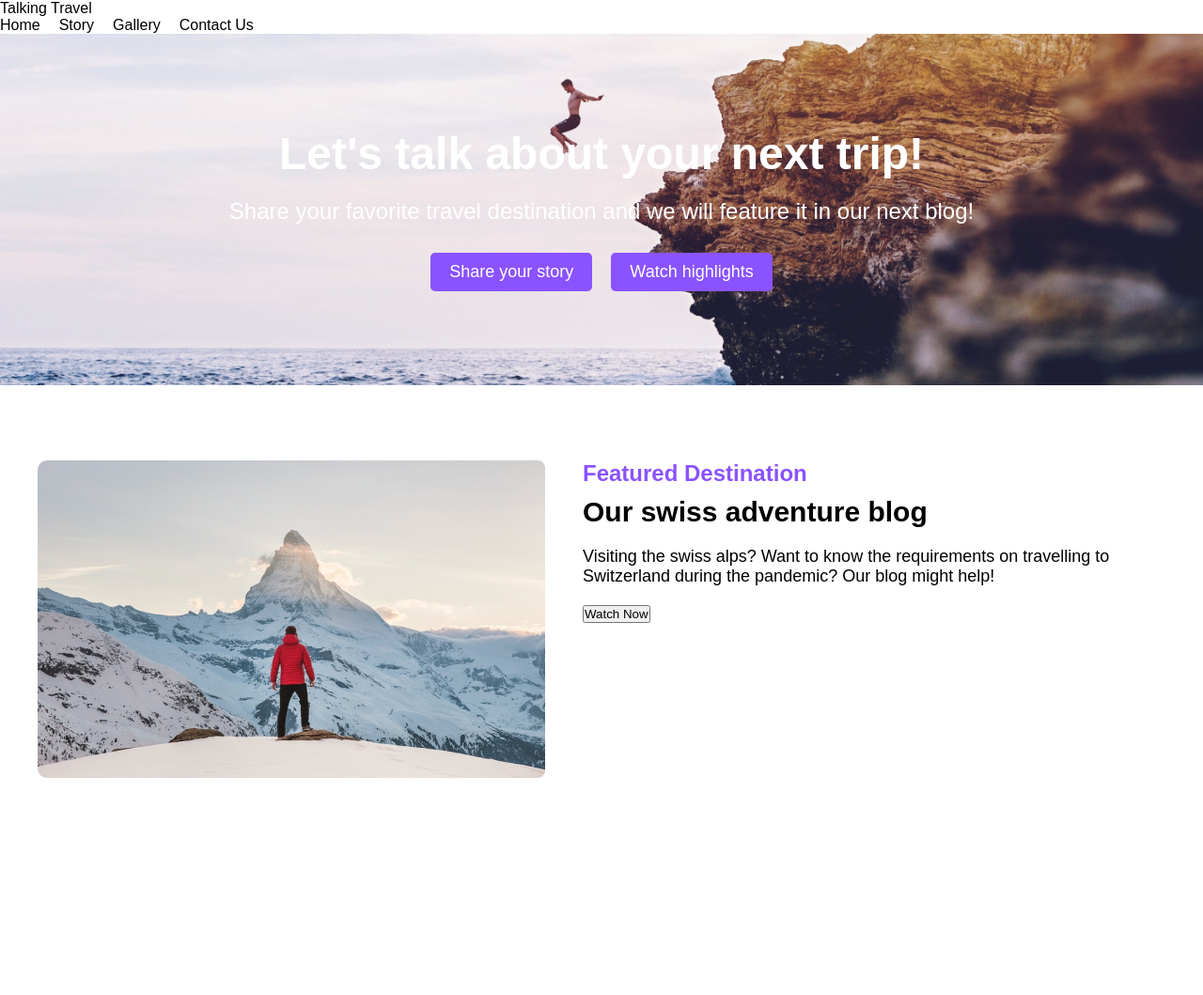
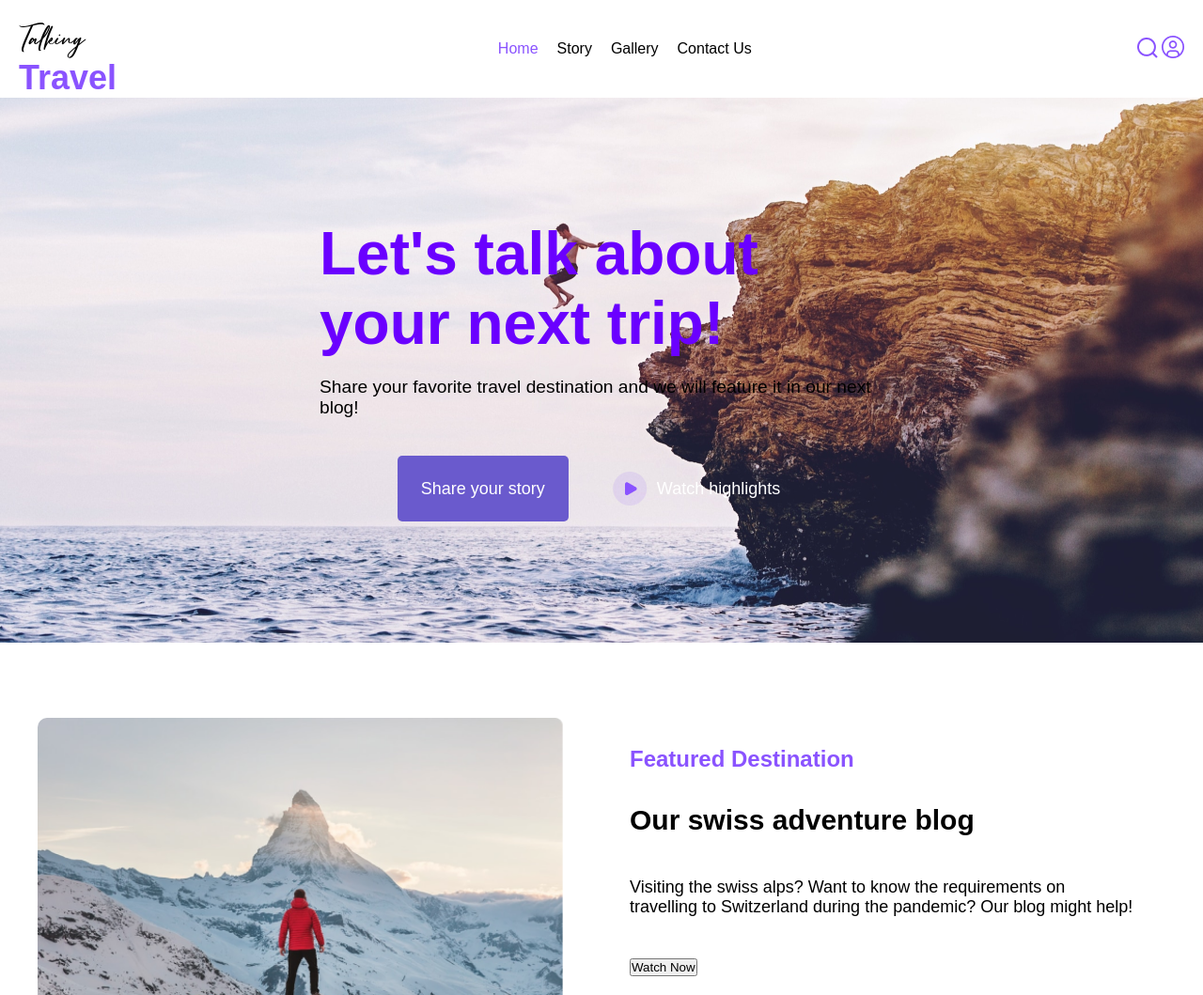
Before and after one commit to We1r/Verstka, a plain HTML site: page index.html in a window 1280 px wide. Shown: the top 1059 px of the page at 94% size. Before the commit the page ends 908 px from the top, so only its background shows below. Drawn offline with Linux system fonts and the light colour scheme.

Commit message:
change index.html, style.css; add BetterLand.otf, Dubai card image.png, Header Search Icon.png, Iceland card image.png, Italy card image.png, Patagonia Card Image.png, Play Icon.png;

```diff
--- a/index.html
+++ b/index.html
@@ -8,23 +8,32 @@
 </head>
 <body>
     <header class="header">
-        <nav class="header">
-            <div class="logo">Talking Travel</div>
+        <nav class="navbar">
+            <div class="logo">
+                <span class="logo-text-thin">Talking</span>
+                <span class="logo-text-bold">Travel</span>
+            </div>
             <ul class="nav-links">
-                <li><a href="#">Home</a></li>
+                <li><a href="#" class="active">Home</a></li>
                 <li><a href="#">Story</a></li>
                 <li><a href="#">Gallery</a></li>
                 <li><a href="#">Contact Us</a></li>
             </ul>
+            <div class="icons">
+                <a href="#"><img src="Header Search Icon.png" alt="Search" class="icon"></a>
+                <a href="#"><img src="Header Profile.png" alt="Profile" class="icon"></a>
+            </div>
         </nav>
-        <div class="hero-section">
+        <header class="hero-section">
+            <div class="hero-content">
             <h1>Let's talk about your next trip!</h1>
             <p>Share your favorite travel destination and we will feature it in our next blog!</p>
-            <div class="cta-buttons">
-                <button>Share your story</button>
-                <button>Watch highlights</button>
+                <div class="cta-buttons">
+                    <button class="primary-btn">Share your story</button>
+                    <button class="secondary-btn"><img src="Play Icon.png" alt="Play Icon" class="play-icon">Watch highlights</button>
+                </div>
             </div>
-        </div>
+        </header>
     </header>
 
     <main>
@@ -40,6 +49,28 @@
                     <Button>Watch Now</Button>
             </div>
         </section>
+
+        <section class="discover-section">
+            <h2>Discover the world with us</h2>
+            <div class="destinations">
+                <div class="destinations">
+                    <img src="Iceland card image.png" alt="Iceland">
+                    <p>Iceland</p>
+                </div>
+                <div class="destinations">
+                    <img src="Italy card image.png" alt="Italy">
+                    <p>Italy</p>
+                </div>
+                <div class="destinations"></div>
+                    <img src="Dubai card image.png" alt="Dubai">
+                    <p>Dubai</p>
+                </div>
+                <div class="destinations"></div>
+                    <img src="Patagonia Card Image.png" alt="Patagonia">
+                    <p>Patagonia</p>
+                </div>
+            </div>
+        </section>
     </main>
 </body>
 </html>
--- a/style.css
+++ b/style.css
@@ -2,19 +2,68 @@
     margin: 0;
     padding: 0;
     box-sizing: border-box;
-    font-family: 'Arial', sans-serif;
+}
+
+@font-face {
+    font-family: "Better Land";
+    src: url(BetterLand.otf);
+
+    font-style: normal;
+    font-weight: normal;
 }
 
 body {
     background-color: white;
+    font-family: 'Arial', sans-serif;
+    /*line-height: 1.6;*/
 }
 
-/*.navbar {
+.header {
+    position: relative;
+    width: 100%;
+}
+
+.navbar {
     display: flex;
     justify-content: space-between;
-    padding: 20px 40px;
-    background-color: white;
-}*/
+    align-items: center;
+    padding: 20px;
+}
+
+.logo {
+    margin: 1 auto;
+    width: 100px;
+    height: 64px;
+
+    flex: none;
+    order: 0;
+    flex-grow: 0;
+}
+
+.logo-text-thin {
+    font-family: 'Cursive', Better Land;
+    font-size: 28px;
+    width: 62.6px;
+    height: 25.65px;
+    top: 5.41px;
+    left: 0.82px;
+    gap: 0px;
+    opacity: 0px;
+
+}
+
+.logo-text-bold {
+    font-size: 36px;
+    font-weight: bold;
+    color: #8A53FF;
+
+    width: 95.93px;
+    height: 23.12px;
+    top: 35.27px;
+    left: 3.46px;
+    gap: 0px;
+    opacity: 0px;
+}
 
 .nav-links {
     list-style: none;
@@ -25,42 +74,80 @@ body {
 .nav-links li a {
     text-decoration: none;
     color: black;
-    gap: 20px;
+}
+
+.nav-links li a.active {
+    color: #8A53FF;
 }
 
 .hero-section {
+    position: relative;
     background-image: url('hero background image.png');
     background-size: cover;
     background-position: center;
-    text-align: center;
-    padding: 100px 0;
-    color: white;
+    width: auto;
+    height: 580px;
+    display: flex;
+    align-items: center;
+    justify-content: center;
+}
+
+.hero-content {
+    display: flex;
+    width: 600px;
+    height: 580px;
+    flex-direction: column;
+    justify-content: center;
 }
 
 .hero-section h1 {
-    font-size: 48px;
+    font-size: 4rem;
+    font-weight: bold;
     margin-bottom: 20px;
+    color: #6a00ff;
+}
+
+.hero-section h1 span {
+    color: #6a5acd;
 }
 
 .hero-section p {
-    font-size: 24px;
-    margin-bottom: 30px;
+    font-size: 1.2rem;
+    margin-bottom: 40px;
 }
 
 .cta-buttons {
     display: flex;
+    gap: 20px;
     justify-content: center;
-    gap: 20px;
 }
 
-.cta-buttons button {
-    padding: 10px 20px;
+.primary-btn {
+    background-color: #6a5acd;
+    color: white;
+    padding: 15px 25px;
+    border: none;
+    border-radius: 5px;
     font-size: 18px;
-    background-color: #8A53FF;
-    border: none;
+    cursor: pointer;
+    transition: 0.3s ease;
+}
+
+.secondary-btn {
+    background-color: transparent;
     color: white;
+    padding: 15px 25px;
+    border: 2px solid transparent;
+    border-radius: 5px;
+    font-size: 18px;
+    display: flex;
+    align-items: center;
     cursor: pointer;
-    border-radius: 5px;
+    transition: 0.3s ease, border-color 0.3s ease;
+}
+
+.play-icon {
+    margin-right: 10px;
 }
 
 .featured-destination {
@@ -74,6 +161,27 @@ body {
 .featured-destination img {
     width: 50%;
     border-radius: 10px;
+}
+
+.destination-info {
+    /* Featured Destination Blurb */
+
+/* Auto layout */
+display: flex;
+flex-direction: column;
+align-items: flex-start;
+padding: 30px;
+gap: 24px;
+
+width: 580px;
+height: 292px;
+
+
+/* Inside auto layout */
+flex: none;
+order: 1;
+flex-grow: 1;
+
 }
 
 .destination-info h2 {
@@ -91,3 +199,33 @@ body {
     font-size: 18px;
     margin-bottom: 20px;
 }
+
+.discover-section {
+    padding: 40px;
+    text-align: center;
+}
+
+.discover-section h2 {
+    font-size: 30px;
+    margin-bottom: 40px;
+}
+
+.destinations {
+    display: flex;
+    justify-content: space-between;
+}
+
+.destination {
+    width: 22%;
+}
+
+.destination img {
+    width: 100%;
+    border-radius: 10px;
+    margin-bottom: 10px;
+}
+
+.destination p {
+    font-size: 18px;
+    font-weight: bold;
+}
```
Also changed, not shown: BetterLand.otf (added), Dubai card image.png (added), Header Profile.png (added), Header Search Icon.png (added), Iceland card image.png (added), Italy card image.png (added), Patagonia Card Image.png (added), Play Icon.png (added).
